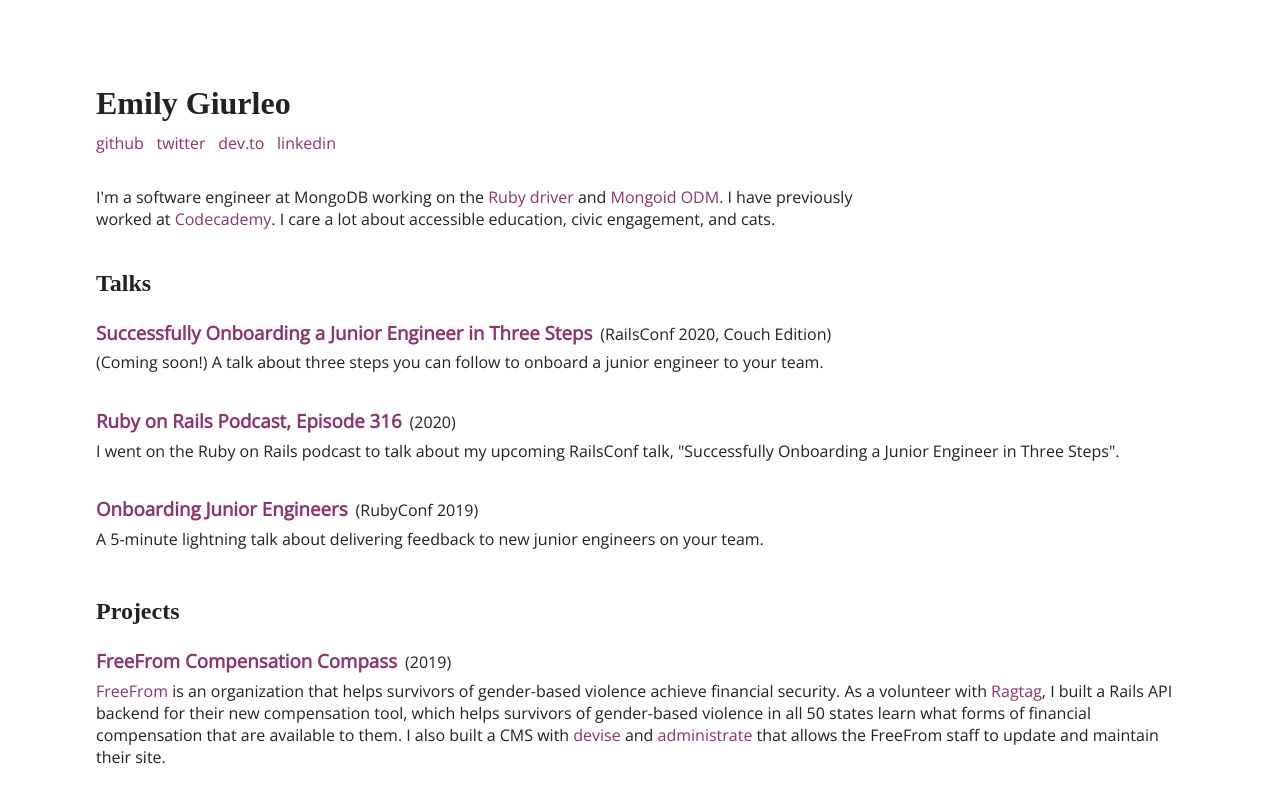
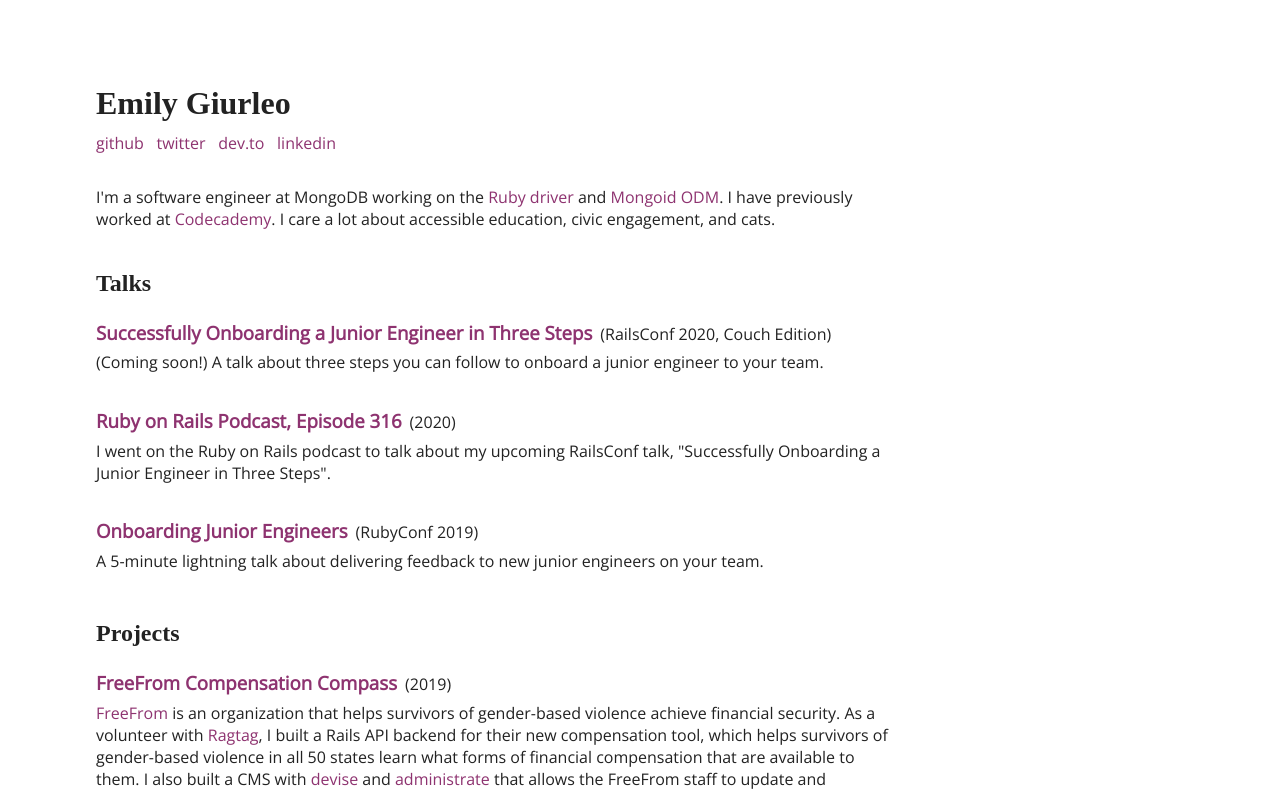
Before and after one commit to egiurleo/egiurleo.github.io, a React (Create React App) app: page / in a window 1280 px wide. Shown: the top 792 px of the page. Built offline with nearby package versions, Linux system fonts and the light colour scheme; a web font is replaced by a local one.

Commit message:
small style change

```diff
--- a/src/App.css
+++ b/src/App.css
@@ -18,6 +18,10 @@
 
 a:hover {
   text-decoration: underline;
+}
+
+.App {
+  max-width: 50rem;
 }
 
 .title {
```
